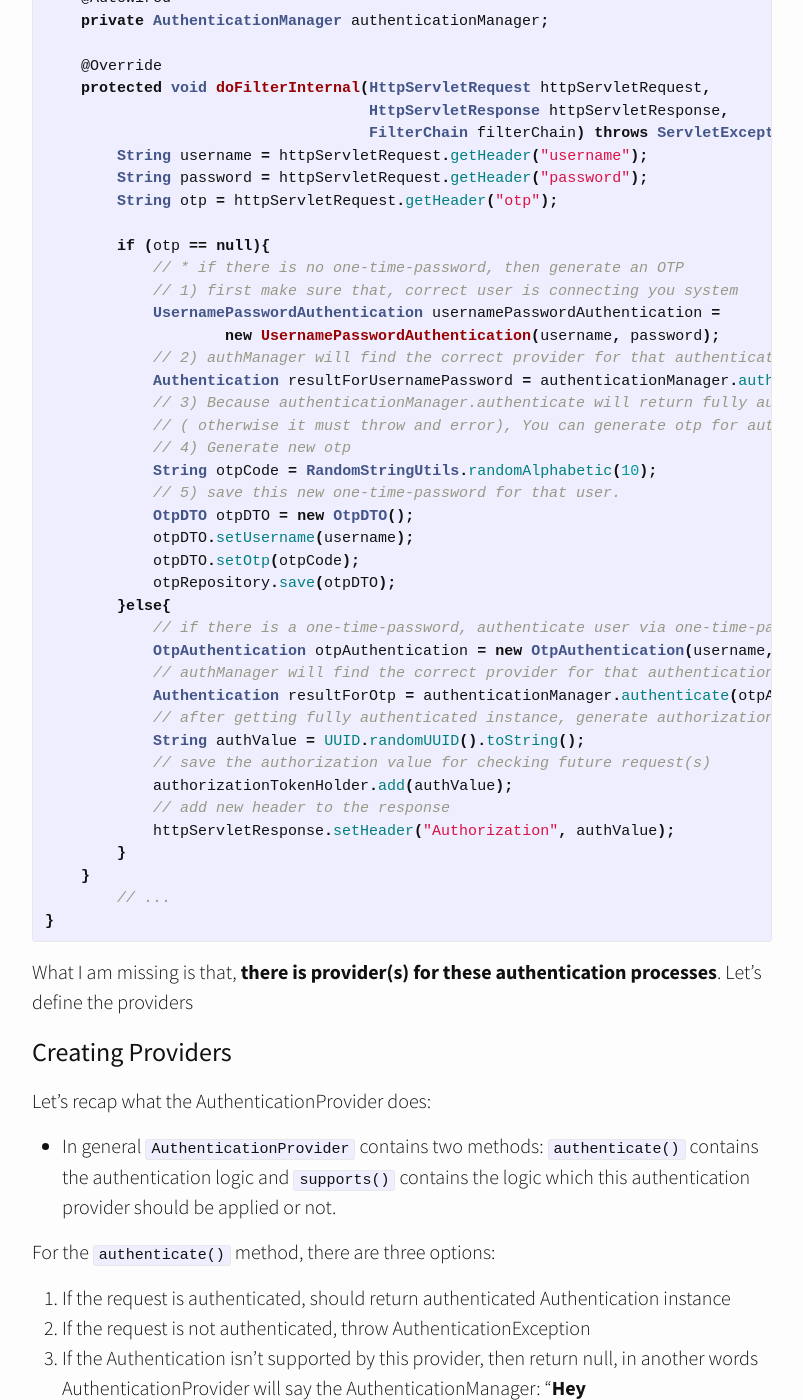
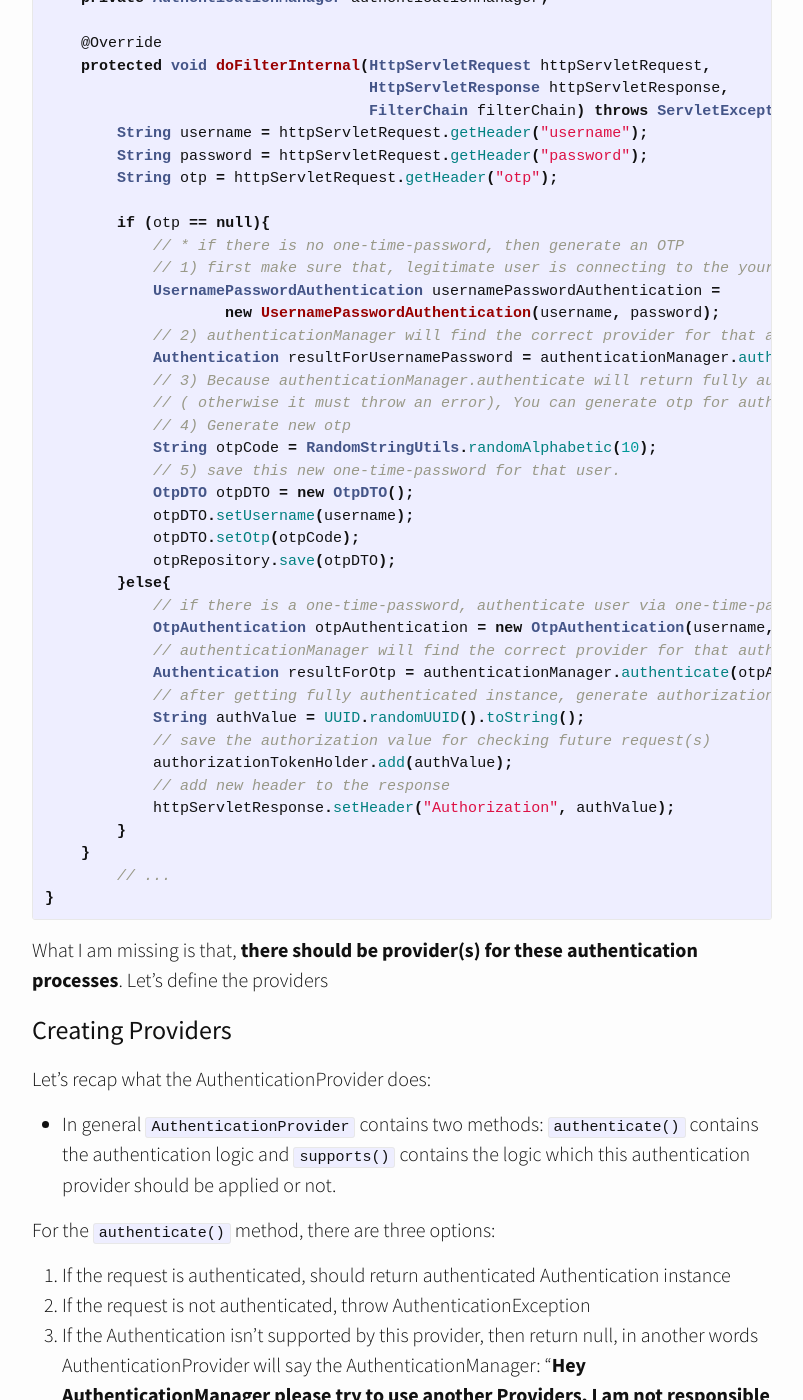
Before and after one commit to mehmetozanguven/mehmetozanguven.github.io, a Jekyll site: the page built from _posts/spring_framework/2021-01-06-spring-security-6-multiple-filters-and-providers.md, in a window 1280 px wide and 1400 px high, scrolled down 11777 px. Shown: the whole window, without its empty margins (238-1041 px from the left). Built offline with Jekyll 4.4.1, drawn with Linux system fonts in a browser that asks for light colours; nearby versions of some CDN libraries; some of the changed text lies outside the part shown.

Commit message:
text updated

````diff
--- a/_posts/spring_framework/2021-01-06-spring-security-6-multiple-filters-and-providers.md
+++ b/_posts/spring_framework/2021-01-06-spring-security-6-multiple-filters-and-providers.md
@@ -1,12 +1,12 @@
 ---
 layout: post
-title:  Spring Security -- 6) Multiple Authentication Filters && Providers
-date:   2021-01-06 23:45:31 +0530
+title: Spring Security -- 6) Multiple Authentication Filters && Providers
+date: 2021-01-06 23:45:31 +0530
 categories: "spring"
 author: "mehmetozanguven"
 ---
 
-In this post, let's implement two steps authentication mechanism. This will be similar to JWT authentication but instead of JWT I will use my implementation. After correct user makes the login request, my response will include the header value called **Authorization** and user can be able to access to restricted endpoints using the Authorization header's value.
+In this post, let's implement two steps authentication mechanism. This will be similar to JWT authentication but instead of JWT I will use my implementation. After legitimate user makes the login request, my response will include the header value called **Authorization** and user can be able to access to restricted endpoints using the Authorization header's value.
 
 > You may see the previous [post](https://mehmetozanguven.github.io/spring/2020/12/30/spring-security-5-custom-filter.html) which includes simple project to understand filter, provider and authentication.
 
@@ -16,7 +16,7 @@
 
 - [**Github Link**](#github_link)
 - [**Project Overview**](#project_overview)
-- [**Default  Project Setup**](#default_project_setup)
+- [**Default Project Setup**](#default_project_setup)
   - [Database Setup](#database_setup)
   - [Password Encoder](#password_encoder)
   - [Entities, Repositories, Controller and Config Classes](#default_classes)
@@ -52,8 +52,8 @@
 
 ```bash
 $ curl  -X GET http://localhost:8080/hello
-// log in the console
 
+// log in the console:
 org.springframework.security.authentication.BadCredentialsException: Authorization value is not correct
 	at com.mehmetozanguven.springsecuritymultipleproviders.service.providers.TokenAuthProvider.authenticate(TokenAuthProvider.java:27) ~[classes/:na]
 ```
@@ -64,7 +64,7 @@
 $ curl -H "username:test_user" -H "password:1234" -X GET http://localhost:8080/login
 ```
 
- Right now look at the otp table, you should have one record:
+Right now look at the otp table, you should have one record:
 
 ```bash
 testdatabase=# select * from otp;
@@ -119,13 +119,10 @@
 ```bash
 $ curl -H "Authorization:test_value" -X GET http://localhost:8080/hello
 
-// log in the console
-
+// log in the console:
 org.springframework.security.authentication.BadCredentialsException: Authorization value is not correct
 	at com.mehmetozanguven.springsecuritymultipleproviders.service.providers.TokenAuthProvider.authenticate(TokenAuthProvider.java:27) ~[classes/:na]
 ```
-
-
 
 ## Default Project Setup <a name="default_project_setup"></a>
 
@@ -213,11 +210,9 @@
 (1 row)
 ```
 
+### Password Encoder <a name="password_encoder"></a>
 
-
-### Password Encoder  <a name="password_encoder"></a>
-
-I will  use `NoopPasswordEncoder` for this simple project.
+I will use `NoopPasswordEncoder` for this simple project.
 
 ### Entities, Repositories, Controller and Config Classes <a name="default_classes"></a>
 
@@ -371,8 +366,6 @@
 }
 ```
 
-
-
 ## Creating Filter and Providers <a name="create_filter_and_providers"></a>
 
 I do not want to convert `ServletRequest` to the `HttpServletRequest` instead I will directly work on the `HttpServletRequest` extending `OncePerRequestFilter`
@@ -503,13 +496,13 @@
 
         if (otp == null){
             // * if there is no one-time-password, then generate an OTP
-            // 1) first make sure that, correct user is connecting you system
+            // 1) first make sure that, legitimate user is connecting to the your system
             UsernamePasswordAuthentication usernamePasswordAuthentication =
                     new UsernamePasswordAuthentication(username, password);
-            // 2) authManager will find the correct provider for that authentication
+            // 2) authenticationManager will find the correct provider for that authentication
             Authentication resultForUsernamePassword = authenticationManager.authenticate(usernamePasswordAuthentication);
             // 3) Because authenticationManager.authenticate will return fully authenticated instance
-            // ( otherwise it must throw and error), You can generate otp for authenticatied user
+            // ( otherwise it must throw an error), You can generate otp for authenticatied user
             // 4) Generate new otp
             String otpCode = RandomStringUtils.randomAlphabetic(10);
             // 5) save this new one-time-password for that user.
@@ -520,7 +513,7 @@
         }else{
             // if there is a one-time-password, authenticate user via one-time-password(otp)
             OtpAuthentication otpAuthentication = new OtpAuthentication(username, otp);
-            // authManager will find the correct provider for that authentication
+            // authenticationManager will find the correct provider for that authentication
             Authentication resultForOtp = authenticationManager.authenticate(otpAuthentication);
             // after getting fully authenticated instance, generate authorization header' value
             String authValue = UUID.randomUUID().toString();
@@ -534,7 +527,7 @@
 }
 ```
 
-What I am missing is that, **there is provider(s) for these authentication processes**. Let's define the providers
+What I am missing is that, **there should be provider(s) for these authentication processes**. Let's define the providers
 
 ### Creating Providers <a name="creating_provider"></a>
 
@@ -546,7 +539,7 @@
 
 1. If the request is authenticated, should return authenticated Authentication instance
 2. If the request is not authenticated, throw AuthenticationException
-3. If the Authentication isn’t supported by this provider, then  return null, in another words AuthenticationProvider will say the  AuthenticationManager: “**Hey AuthenticationManager please try to use another Providers, I am not responsible for this**”
+3. If the Authentication isn’t supported by this provider, then return null, in another words AuthenticationProvider will say the AuthenticationManager: “**Hey AuthenticationManager please try to use another Providers, I am not responsible for this**”
 
 Right now, I need two AuthenticationProvider for each Authentication processes (`OtpAuthentication && UsernamePasswordAuthentication` )
 
@@ -640,8 +633,6 @@
 }
 ```
 
-
-
 ### Add the Filter to the configuration <a name="filter_to_configuration"></a>
 
 ```java
@@ -692,8 +682,8 @@
     protected boolean shouldNotFilter(HttpServletRequest request) throws ServletException {
         if (isPathLogin(request)){
             // if path is login then return true,
-            //   which means: do not run the TokenAuthFilter#doFilterInternal,
-            //     this authentication must be done by UsernamePasswordAuthFilter
+            // which means: do not run the TokenAuthFilter#doFilterInternal,
+            // this authentication must be done by UsernamePasswordAuthFilter
             return true;
         }else{
             // for other endpoints run this authentication
@@ -706,8 +696,6 @@
     }
 }
 ```
-
-
 
 As I have done previously, I should create a provider and authenticate instance for that filter. Provider will include the authentication login.
 
@@ -736,11 +724,9 @@
 }
 ```
 
-
-
 Now AuthenticationManager will call the correct authentication provider for that second filter. Let's implement the provider
 
-### Second filter Authentication Provider  <a name="second_filter_provider"></a>
+### Second filter Authentication Provider <a name="second_filter_provider"></a>
 
 ```java
 @Component
@@ -766,8 +752,6 @@
     }
 }
 ```
-
-
 
 ### Add the second filter and provider to the configuration <a name="add_second_to_configuration"></a>
 
````
Also changed, not shown: other parts of _posts/spring_framework/2021-01-06-spring-security-6-multiple-filters-and-providers.md (+4 -5 lines).
